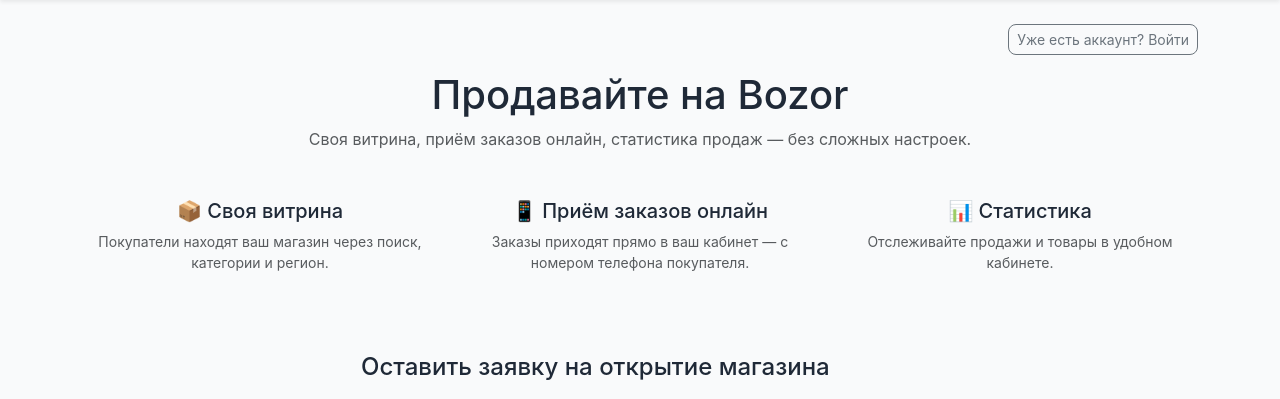
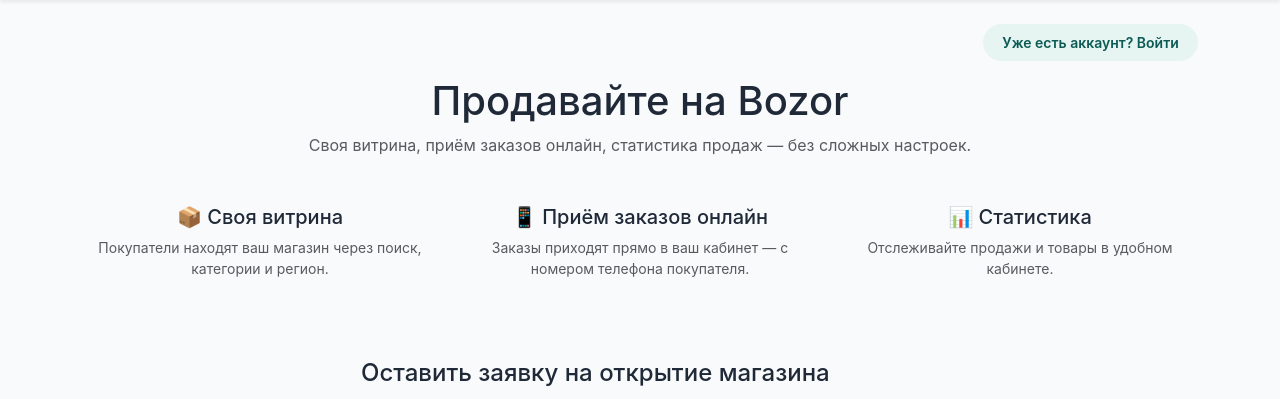
Before and after one commit to yunusrf275-commits/bozor, a Django app: page /accounts/seller/ in a window 1280 px wide. Shown: the part 79-478 px from the top of the page. Run offline with Django 5.2, Linux system fonts and the light colour scheme; data that the repository does not hold is empty; some libraries are stand-ins or nearby versions.

Commit message:
Футер восстановлен и перекрашен в фирменный цвет, кнопка входа продавца, кабинет продавца со статистикой

```diff
--- a/static/css/style.css
+++ b/static/css/style.css
@@ -266,3 +266,18 @@ footer a.text-secondary:hover {
   background-color: var(--bozor-primary);
   color: white;
 }
+
+/* ===== Кнопка входа на странице "Для продавцов" ===== */
+.seller-login-btn {
+  border: none;
+  background-color: var(--bozor-primary-light);
+  color: var(--bozor-primary-dark);
+  font-weight: 600;
+  border-radius: 20px;
+  padding: 0.5rem 1.2rem;
+  transition: background-color 0.15s ease;
+}
+.seller-login-btn:hover {
+  background-color: var(--bozor-primary);
+  color: white;
+}
--- a/templates/accounts/seller_landing.html
+++ b/templates/accounts/seller_landing.html
@@ -5,7 +5,7 @@
 {% block content %}
 
     <div class="d-flex justify-content-end mb-3">
-        <a href="{% url 'accounts:seller_login' %}" class="btn btn-outline-secondary btn-sm">Уже есть аккаунт? Войти</a>
+        <a href="{% url 'accounts:seller_login' %}" class="btn seller-login-btn btn-sm">Уже есть аккаунт? Войти</a>
     </div>
     <div class="text-center mb-5">
         <h1>Продавайте на Bozor</h1>
```
